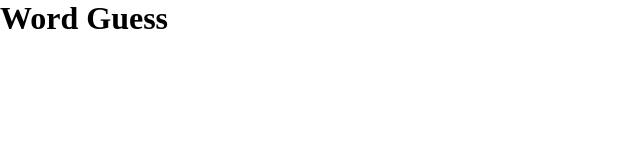
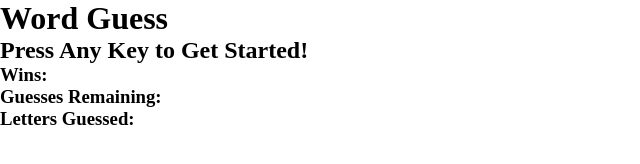
Before and after one commit to joshuaFkelly/word-guess, a plain HTML site: page index.html in a window 1280 px wide. Shown: the whole page, without its empty margins (0-640 px from the left). Drawn offline with Linux system fonts and the light colour scheme.

Commit message:
added the html from steps 5, 6, 7, 8. gave them id. going to select them in js file save to variables

```diff
--- a/index.html
+++ b/index.html
@@ -10,5 +10,9 @@
   </head>
   <body>
     <h1>Word Guess</h1>
+    <h2>Press Any Key to Get Started!</h2>
+    <h3>Wins: <span id="wins"></span></h3>
+    <h3>Guesses Remaining: <span id="guesses"></span></h3>
+    <h3>Letters Guessed: <span id="guessed"></span></h3>
   </body>
 </html>
```
